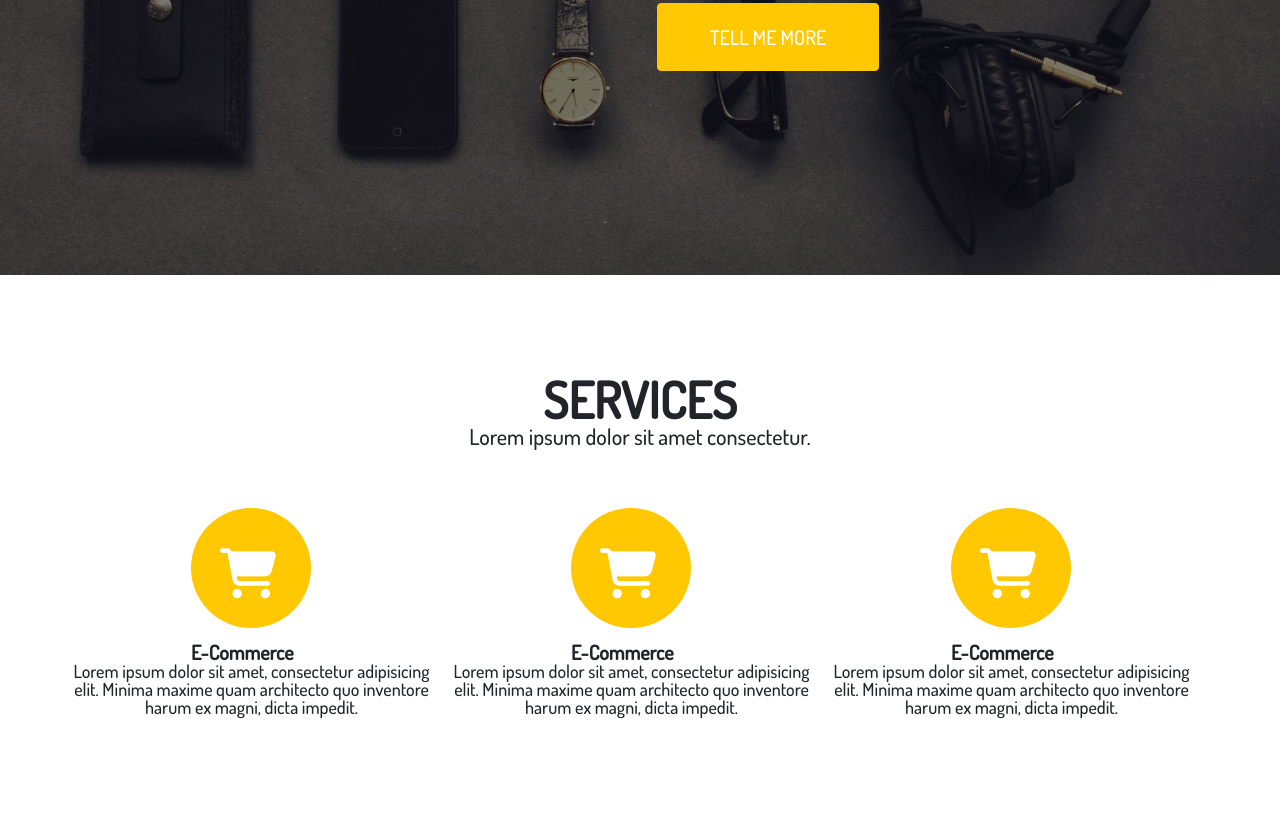
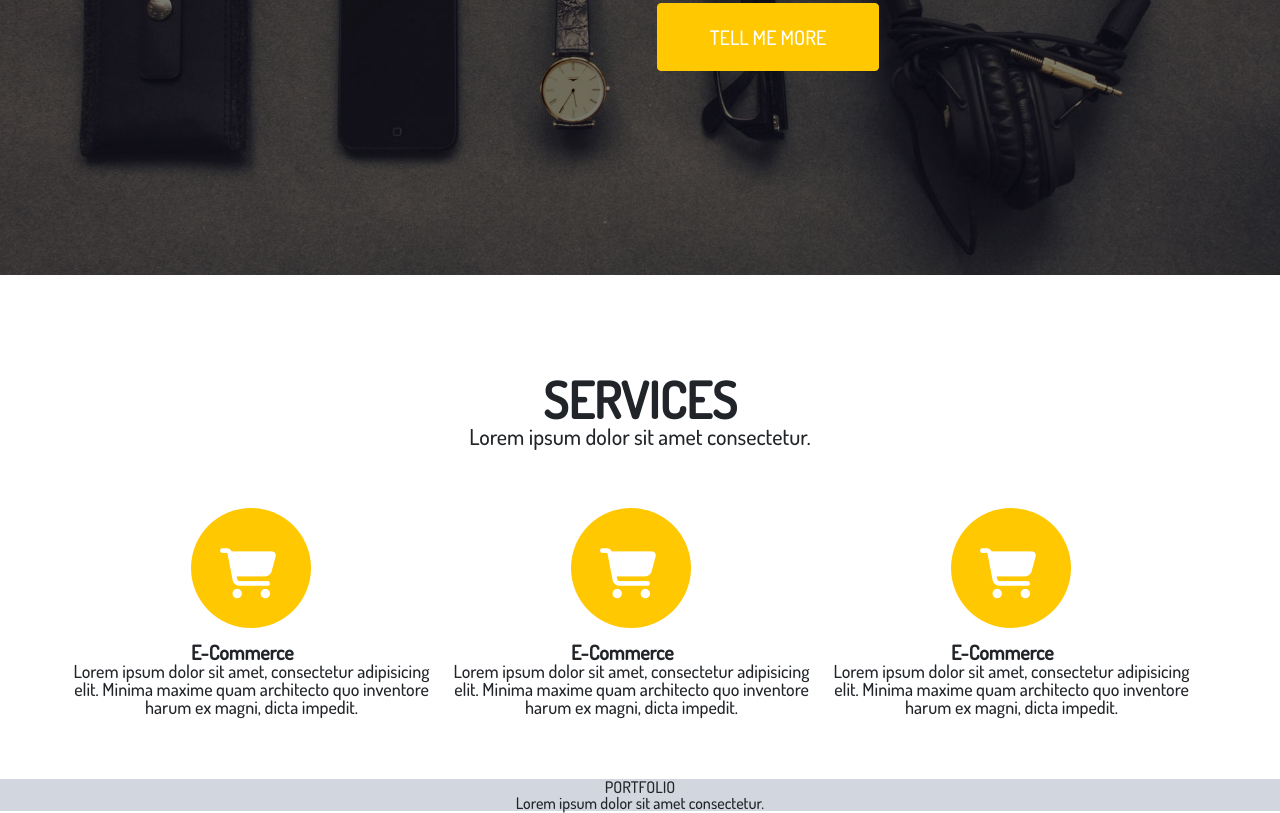
Before and after one commit to gulcin46/Site1, a plain HTML site: page index.html in a window 1280 px wide. Shown: the part 475-1288 px from the top of the page. Before the commit the page ends 1254 px from the top, so only its background shows below. Drawn offline with nearby package versions, Linux system fonts and the light colour scheme.

Commit message:
portfolio

```diff
--- /dev/null
+++ b/_portfolio.sass
@@ -0,0 +1,2 @@
+#portfolio
+    background-color: #d2d6de
--- a/_welcome.sass
+++ b/_welcome.sass
@@ -1,10 +1,11 @@
 #welcome
-    .box
+
         background-image: url("../../../assests/home.jpg")
         background-size: cover
         background-position: center
         // background-repeat: no-repeat
         height: 750px
+        .box
 
         .textbox
             h1
--- a/index.html
+++ b/index.html
@@ -106,6 +106,17 @@
             </div>
         </div>
     </section>
+    <section id="portfolio">
+        <div class="container">
+            <div class="row">
+                <div class="col-md-12 text-center">
+                    <h1>PORTFOLIO</h1>
+                    <h2>Lorem ipsum dolor sit amet consectetur.</h2>
+                </div>
+            </div>
+            <div class="row"></div>
+        </div>
+    </section>
     <main>
 
     </main>
--- a/style.sass
+++ b/style.sass
@@ -2,3 +2,4 @@
 @import header
 @import welcome
 @import services
+@import portfolio
```
Also changed, not shown: style.css, 1 other file.
